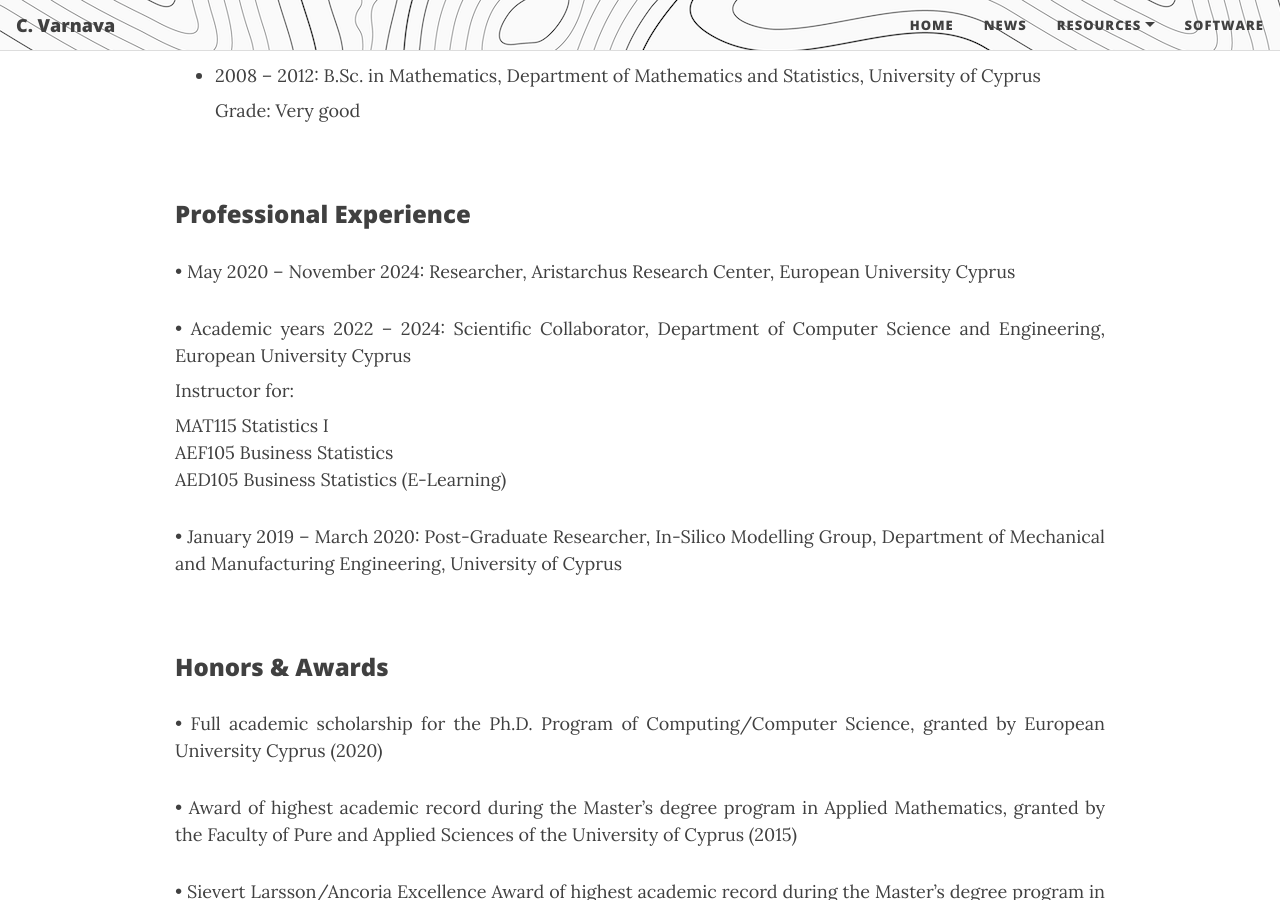
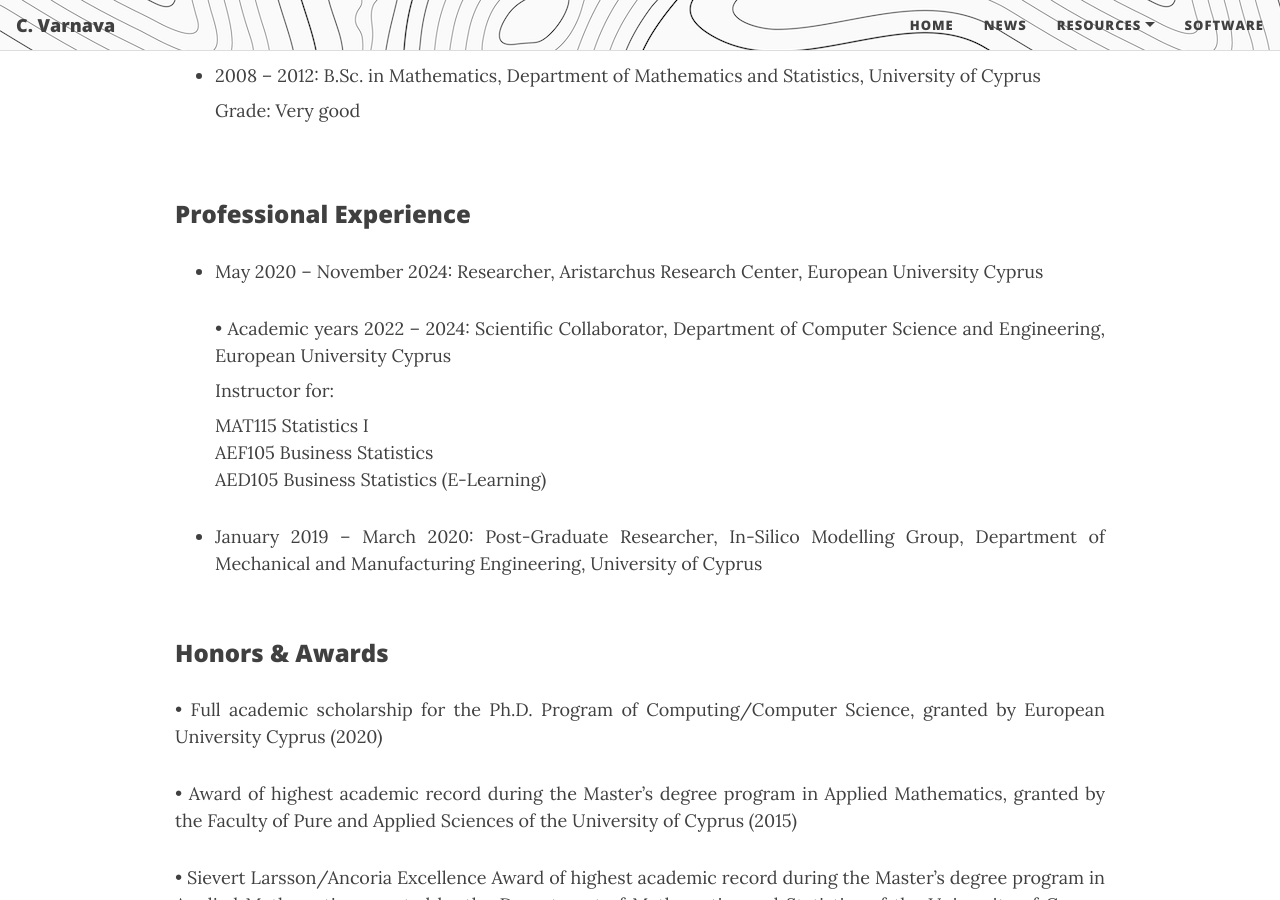
Before and after one commit to ch-var/ch-var.github.io, a Jekyll site: the page built from cv.html, in a window 1280 px wide and 900 px high, scrolled down 719 px. Built offline with Jekyll 4.4.1, drawn with Linux system fonts in a browser that asks for light colours; formulas are drawn with MathJax 3.

Commit message:
Update cv.html

```diff
--- a/cv.html
+++ b/cv.html
@@ -28,26 +28,24 @@
 <p style="margin-top: 0px;  margin-bottom: 8px;">Ph.D. Thesis: “A Bayesian method for fitting spectral energy distributions of galaxies with radiative transfer models”</p>
 <p style="margin-top: 0px; margin-bottom: 8px;">Supervisor: Prof. Andreas Efstathiou</p>
 <p style="margin-top: 0px;">Research Group: Aristarchus Research Center</p>
-</ul>
-<ul>
 <li class="responsive-margin" style="margin-bottom: 8px;">2013 – 2015: M.Sc. in Applied Mathematics (ranked 1<sup>st</sup>), Department of Mathematics and Statistics, University of Cyprus</li>
 <p align='justify' style="margin-top: 0px; margin-bottom: 8px;">Grade: Excellent (9.43/10)</p>
 <p align='justify' style="margin-top: 0px; margin-bottom: 8px;">M.Sc. Thesis: “Robust exponential convergence in a balanced norm for an <i>hp</i> finite element method applied to fourth order singularly perturbed problems” (Thesis’ Grade: Excellent)</p>
 <p align='justify' style="margin-top: 0px;">Supervisor: Prof. Christos Xenophontos</p>
-</ul>
-<ul>
 <li class="responsive-margin" style="margin-bottom: 8px;">2008 – 2012: B.Sc. in Mathematics, Department of Mathematics and Statistics, University of Cyprus</li>
 <p align='justify' style="margin-top: 0px;">Grade: Very good</p>
 </ul>
 <br>
 <p style="font-family: var(--header-font); font-weight: 800; line-height: 1.1; font-size: 1.5rem; margin-top: 1.25rem;">Professional Experience</p>
-<p align='justify'>&#8226; May 2020 – November 2024: Researcher, Aristarchus Research Center, European University Cyprus</p>
+<ul>
+<li class="responsive-margin">May 2020 – November 2024: Researcher, Aristarchus Research Center, European University Cyprus</li>
 <p align='justify' style="margin-bottom: 8px;">&#8226; Academic years 2022 – 2024: Scientific Collaborator, Department of Computer Science and Engineering, European University Cyprus</p>
 <p align='justify' style="margin-top: 0px; margin-bottom: 8px;">Instructor for:</p>
 <p align='justify' style="margin-top: 0px; margin-bottom: 0px;">MAT115 Statistics I</p>
 <p align='justify' style="margin-top: 0px; margin-bottom: 0px;">AEF105 Business Statistics</p>
 <p align='justify' style="margin-top: 0px;">AED105 Business Statistics (E-Learning)</p>
-<p align='justify'>&#8226; January 2019 – March 2020: Post-Graduate Researcher, In-Silico Modelling Group, Department of Mechanical and Manufacturing Engineering, University of Cyprus</p>
+<li class="responsive-margin">January 2019 – March 2020: Post-Graduate Researcher, In-Silico Modelling Group, Department of Mechanical and Manufacturing Engineering, University of Cyprus</li>
+</ul>
 <br>
 <p style="font-family: var(--header-font); font-weight: 800; line-height: 1.1; font-size: 1.5rem; margin-top: 1.25rem;">Honors & Awards</p>
 <p align='justify'>&#8226; Full academic scholarship for the Ph.D. Program of Computing/Computer Science, granted by European University Cyprus (2020)</p>
```
